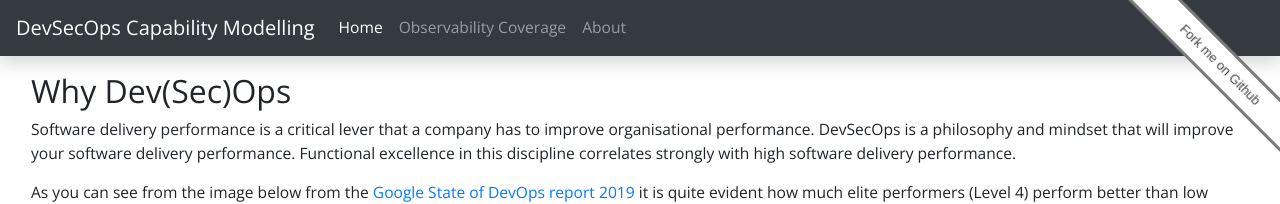
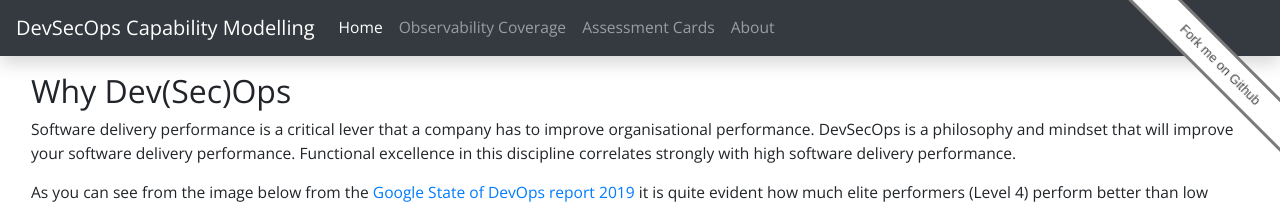
Before and after one commit to jujhars13/DevSecOps-capability-model, a Jekyll site: the page built from about.md, in a window 1280 px wide. Shown: the top 204 px of the page. Built offline with Jekyll 4.4.1, drawn with Linux system fonts in a browser that asks for light colours.

Commit message:
added link to asessment cards

```diff
--- a/_layouts/default.html
+++ b/_layouts/default.html
@@ -64,6 +64,9 @@
             <a class="nav-link" href="/observability-coverage">Observability Coverage</a>
           </li>
           <li class="nav-item">
+            <a class="nav-link" href="https://jujhars13.github.io/devsecops-assessment-cards/">Assessment Cards</a>
+          </li>
+          <li class="nav-item">
             <a class="nav-link" href="/about">About</a>
           </li>
         </ul>
```
